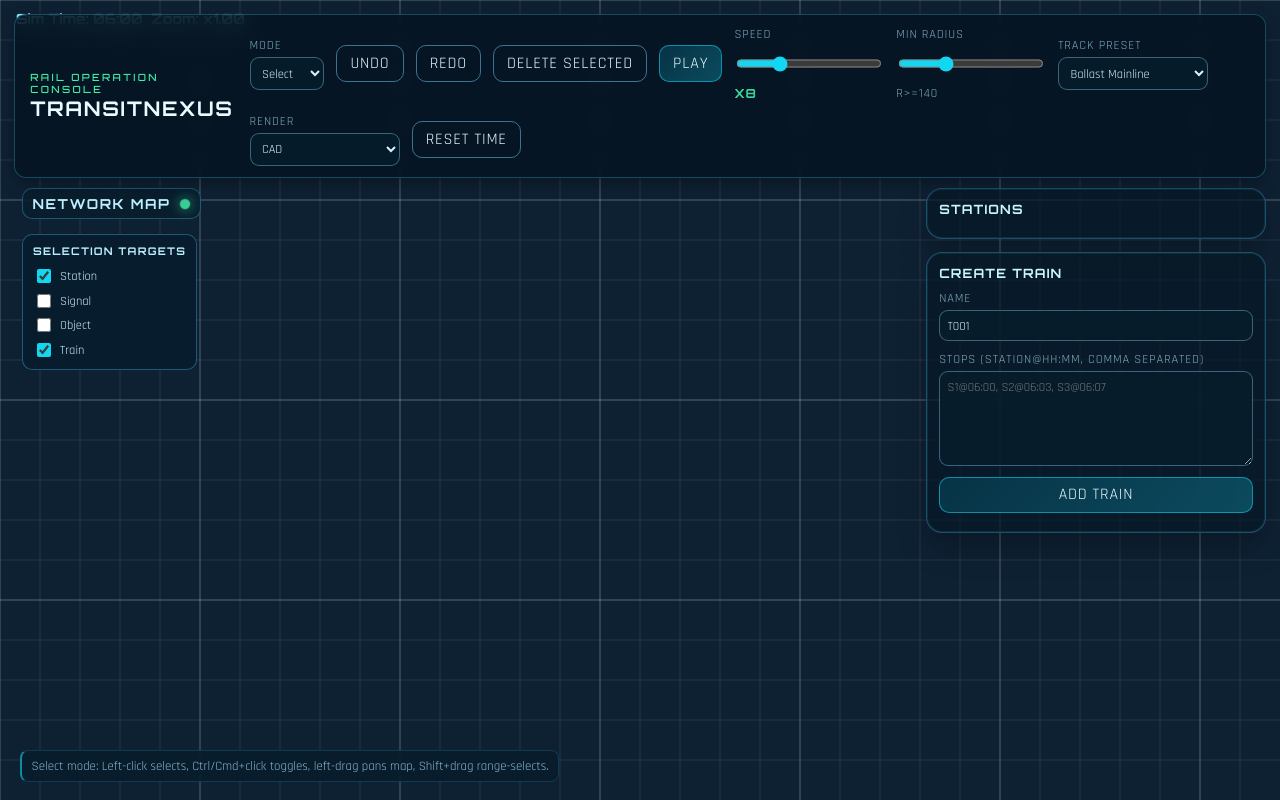
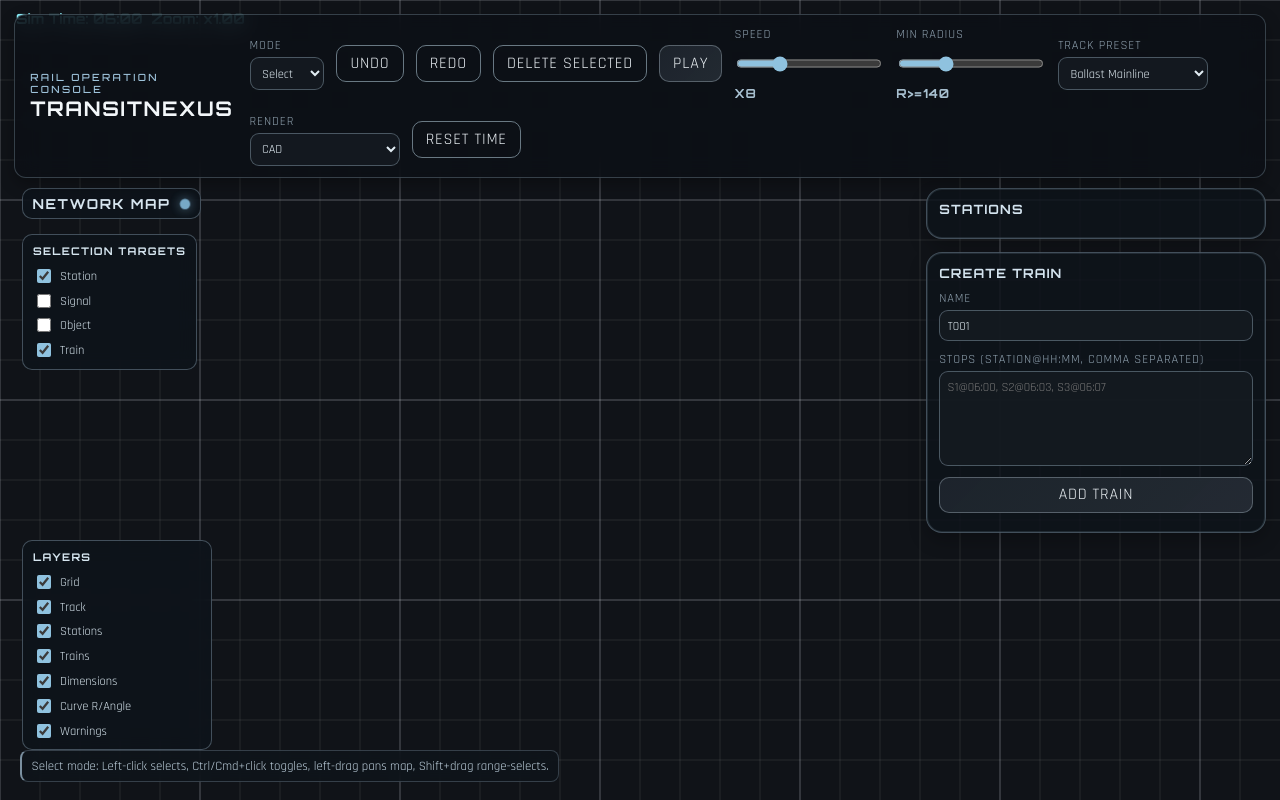
Before and after one commit to Lush-E/Project-TransitNexus, an Electron app: page src/index.html in a window 1280 px wide. Drawn offline with Linux system fonts and the light colour scheme.

Commit message:
Update styles.css

```diff
--- a/src/styles.css
+++ b/src/styles.css
@@ -1,15 +1,13 @@
 :root {
-  --bg-0: #0a1726;
-  --bg-1: #10263b;
-  --bg-2: #163149;
+  --bg-0: #0f1114;
+  --bg-1: #151a20;
+  --bg-2: #1c2229;
   --hud-top: 110px;
-  --panel: rgba(8, 25, 39, 0.74);
-  --panel-solid: #0e263a;
-  --ink: #ddf3ff;
-  --muted: #8cb9d0;
-  --line-soft: #1a3f5b;
-  --accent: #11d7f2;
-  --accent-warm: #41f0a7;
+  --panel: rgba(14, 20, 27, 0.84);
+  --ink: #e4edf3;
+  --muted: #9eb2c0;
+  --accent: #8fc2df;
+  --accent-warm: #9cc4dc;
   --warn: #ffd166;
 }
 
@@ -21,7 +19,7 @@ body {
   margin: 0;
   font-family: "Rajdhani", "Yu Gothic UI", sans-serif;
   color: var(--ink);
-  background: linear-gradient(180deg, var(--bg-0) 0%, var(--bg-1) 52%, #0b1a2a 100%);
+  background: linear-gradient(180deg, var(--bg-0) 0%, var(--bg-1) 52%, #0b0d10 100%);
   min-height: 100vh;
   overflow: hidden;
 }
@@ -37,9 +35,8 @@ body {
   align-items: center;
   gap: 1rem;
   padding: 0.7rem 0.95rem;
-  background: rgba(5, 19, 31, 0.78);
-  border-bottom: 1px solid rgba(35, 108, 141, 0.6);
-  border: 1px solid rgba(35, 108, 141, 0.6);
+  background: rgba(12, 16, 22, 0.8);
+  border: 1px solid rgba(132, 154, 170, 0.35);
   border-radius: 12px;
   backdrop-filter: blur(12px);
   box-shadow: 0 6px 16px rgba(0, 0, 0, 0.3);
@@ -53,7 +50,7 @@ body {
 
 .brand-kicker {
   margin: 0;
-  color: var(--accent-warm);
+  color: #9ec3db;
   font-family: "Orbitron", sans-serif;
   font-size: 0.62rem;
   letter-spacing: 0.24em;
@@ -65,8 +62,7 @@ body {
   font-family: "Orbitron", sans-serif;
   text-transform: uppercase;
   font-size: 1.26rem;
-  color: #e9fbff;
-  text-shadow: none;
+  color: #f3f7fa;
 }
 
 .controls {
@@ -104,9 +100,9 @@ textarea {
 }
 
 .action-btn {
-  border: 1px solid rgba(17, 215, 242, 0.55);
-  background: linear-gradient(135deg, rgba(7, 53, 73, 0.95) 0%, rgba(13, 81, 100, 0.9) 100%);
-  color: #e8fbff;
+  border: 1px solid rgba(189, 207, 219, 0.35);
+  background: linear-gradient(135deg, rgba(30, 37, 45, 0.95) 0%, rgba(38, 45, 54, 0.9) 100%);
+  color: #ebf1f5;
   border-radius: 10px;
   padding: 0.42rem 0.82rem;
   cursor: pointer;
@@ -117,31 +113,31 @@ textarea {
 
 .action-btn:hover {
   transform: translateY(-1px);
-  box-shadow: 0 0 0 1px rgba(93, 229, 248, 0.45);
-  border-color: rgba(93, 229, 248, 0.95);
+  box-shadow: 0 0 0 1px rgba(233, 242, 250, 0.45);
+  border-color: rgba(233, 242, 250, 0.95);
 }
 
 .action-btn.ghost {
   background: transparent;
-  border-color: rgba(86, 167, 209, 0.65);
+  border-color: rgba(145, 165, 178, 0.7);
 }
 
 select,
 input,
 textarea {
-  border: 1px solid rgba(81, 133, 160, 0.7);
+  border: 1px solid rgba(142, 165, 180, 0.45);
   border-radius: 9px;
   padding: 0.4rem 0.46rem;
-  background: rgba(7, 30, 45, 0.8);
-  color: #d5f4ff;
+  background: rgba(21, 27, 34, 0.88);
+  color: #e2edf4;
 }
 
 select:focus,
 input:focus,
 textarea:focus {
   outline: none;
-  border-color: rgba(17, 215, 242, 0.95);
-  box-shadow: 0 0 0 2px rgba(17, 215, 242, 0.22);
+  border-color: rgba(220, 232, 241, 0.95);
+  box-shadow: 0 0 0 2px rgba(195, 213, 225, 0.2);
 }
 
 input[type="range"] {
@@ -157,7 +153,6 @@ input[type="range"] {
 .canvas-panel {
   position: absolute;
   inset: 0;
-  background: var(--panel);
   border: none;
   border-radius: 0;
   padding: 0;
@@ -173,10 +168,9 @@ input[type="range"] {
   align-items: center;
   justify-content: space-between;
   gap: 0.6rem;
-  margin-bottom: 0;
   padding: 0.38rem 0.6rem;
-  background: rgba(7, 28, 43, 0.75);
-  border: 1px solid rgba(48, 127, 168, 0.58);
+  background: rgba(14, 20, 27, 0.84);
+  border: 1px solid rgba(137, 160, 176, 0.43);
   border-radius: 10px;
   backdrop-filter: blur(10px);
 }
@@ -187,7 +181,7 @@ input[type="range"] {
   font-size: 0.86rem;
   letter-spacing: 0.11em;
   text-transform: uppercase;
-  color: #bcefff;
+  color: #d7e5ef;
 }
 
 .select-filter-menu {
@@ -200,33 +194,10 @@ input[type="range"] {
   gap: 0.3rem;
   min-width: 170px;
   padding: 0.55rem 0.62rem;
-  background: rgba(7, 28, 43, 0.82);
-  border: 1px solid rgba(48, 127, 168, 0.62);
+  background: rgba(14, 20, 27, 0.84);
+  border: 1px solid rgba(137, 160, 176, 0.43);
   border-radius: 10px;
   backdrop-filter: blur(10px);
-}
-
-.part-palette {
-  top: calc(var(--hud-top) + 188px);
-  min-width: 210px;
-}
-
-.part-palette label {
-  display: flex;
-  flex-direction: column;
-  align-items: stretch;
-  gap: 0.22rem;
-}
-
-.part-palette span {
-  color: #a7d3e8;
-  text-transform: uppercase;
-  letter-spacing: 0.07em;
-  font-size: 0.7rem;
-}
-
-.part-palette .action-btn {
-  margin-top: 0.2rem;
 }
 
 .select-filter-menu.visible {
@@ -239,7 +210,7 @@ input[type="range"] {
   font-size: 0.66rem;
   letter-spacing: 0.12em;
   text-transform: uppercase;
-  color: #bcefff;
+  color: #d6e6f0;
 }
 
 .select-filter-menu label {
@@ -247,7 +218,7 @@ input[type="range"] {
   align-items: center;
   gap: 0.38rem;
   font-size: 0.78rem;
-  color: #d3f4ff;
+  color: #d8e6ef;
 }
 
 .select-filter-menu input[type="checkbox"] {
@@ -256,12 +227,41 @@ input[type="range"] {
   accent-color: var(--accent);
 }
 
+.part-palette {
+  top: calc(var(--hud-top) + 188px);
+  min-width: 210px;
+}
+
+.layer-menu {
+  display: grid;
+  top: calc(var(--hud-top) + 352px);
+  min-width: 190px;
+}
+
+.part-palette label {
+  display: flex;
+  flex-direction: column;
+  align-items: stretch;
+  gap: 0.22rem;
+}
+
+.part-palette span {
+  color: #b7ccd9;
+  text-transform: uppercase;
+  letter-spacing: 0.07em;
+  font-size: 0.7rem;
+}
+
+.part-palette .action-btn {
+  margin-top: 0.2rem;
+}
+
 .signal-dot {
   width: 10px;
   height: 10px;
   border-radius: 50%;
-  background: var(--accent-warm);
-  box-shadow: 0 0 12px rgba(65, 240, 167, 0.88);
+  background: #8cc6e8;
+  box-shadow: 0 0 10px rgba(140, 198, 232, 0.65);
   animation: pulse 1.8s infinite;
 }
 
@@ -270,7 +270,7 @@ input[type="range"] {
   inset: 0;
   width: 100%;
   height: 100%;
-  background: #0e2133;
+  background: #101318;
   border-radius: 0;
   border: none;
   box-shadow: none;
@@ -283,14 +283,14 @@ input[type="range"] {
   z-index: 20;
   margin-top: 0;
   max-width: min(56vw, 860px);
-  color: var(--muted);
+  color: #c1d3e0;
   font-size: 0.8rem;
-  border-left: 2px solid rgba(17, 215, 242, 0.6);
+  border-left: 2px solid rgba(170, 199, 218, 0.7);
   padding: 0.45rem 0.6rem;
-  background: rgba(7, 28, 43, 0.76);
-  border-top: 1px solid rgba(39, 111, 152, 0.36);
-  border-right: 1px solid rgba(39, 111, 152, 0.36);
-  border-bottom: 1px solid rgba(39, 111, 152, 0.36);
+  background: rgba(14, 20, 27, 0.8);
+  border-top: 1px solid rgba(137, 160, 176, 0.32);
+  border-right: 1px solid rgba(137, 160, 176, 0.32);
+  border-bottom: 1px solid rgba(137, 160, 176, 0.32);
   border-radius: 8px;
   backdrop-filter: blur(10px);
 }
@@ -309,11 +309,11 @@ input[type="range"] {
 }
 
 .widget {
-  background: var(--panel);
-  border: 1px solid rgba(55, 122, 158, 0.55);
+  background: rgba(14, 20, 27, 0.84);
+  border: 1px solid rgba(137, 160, 176, 0.43);
   border-radius: 16px;
   padding: 0.76rem;
-  box-shadow: inset 0 0 0 1px rgba(10, 52, 77, 0.75), 0 16px 30px rgba(0, 0, 0, 0.24);
+  box-shadow: inset 0 0 0 1px rgba(72, 90, 102, 0.35), 0 8px 18px rgba(0, 0, 0, 0.24);
   pointer-events: auto;
   max-height: calc(50vh - 26px);
   overflow: hidden;
@@ -325,7 +325,7 @@ input[type="range"] {
   letter-spacing: 0.09em;
   font-size: 0.8rem;
   text-transform: uppercase;
-  color: #c9f6ff;
+  color: #d4e4ef;
 }
 
 ul {
@@ -338,14 +338,14 @@ ul {
 
 li {
   padding: 0.36rem 0.38rem;
-  border-bottom: 1px solid rgba(65, 123, 154, 0.38);
+  border-bottom: 1px solid rgba(108, 130, 144, 0.34);
   font-size: 0.86rem;
-  color: #d3f4ff;
+  color: #d6e3ec;
 }
 
 li.selected-item {
-  background: rgba(17, 215, 242, 0.18);
-  border-left: 2px solid rgba(65, 240, 167, 0.95);
+  background: rgba(169, 192, 207, 0.18);
+  border-left: 2px solid rgba(195, 217, 231, 0.95);
 }
 
 #trainForm {
@@ -353,8 +353,9 @@ li.selected-item {
   gap: 0.65rem;
 }
 
-#speedLabel {
-  color: var(--accent-warm);
+#speedLabel,
+#minRadiusLabel {
+  color: #bad4e5;
   font-weight: 700;
   font-family: "Orbitron", sans-serif;
 }
@@ -365,23 +366,14 @@ li.selected-item {
 }
 
 ::-webkit-scrollbar-thumb {
-  background: rgba(70, 142, 175, 0.72);
+  background: rgba(126, 146, 160, 0.72);
   border-radius: 10px;
 }
 
 @keyframes pulse {
-  0% {
-    transform: scale(1);
-    opacity: 0.82;
-  }
-  50% {
-    transform: scale(1.25);
-    opacity: 1;
-  }
-  100% {
-    transform: scale(1);
-    opacity: 0.82;
-  }
+  0% { transform: scale(1); opacity: 0.82; }
+  50% { transform: scale(1.25); opacity: 1; }
+  100% { transform: scale(1); opacity: 0.82; }
 }
 
 @media (max-width: 1100px) {
@@ -398,7 +390,8 @@ li.selected-item {
   }
 
   .control-block,
-  .speed-block {
+  .speed-block,
+  .radius-block {
     flex: 1 1 160px;
   }
 
```
